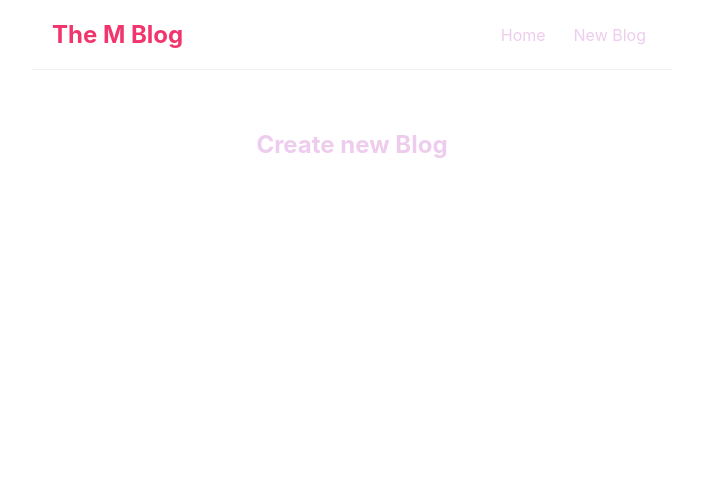
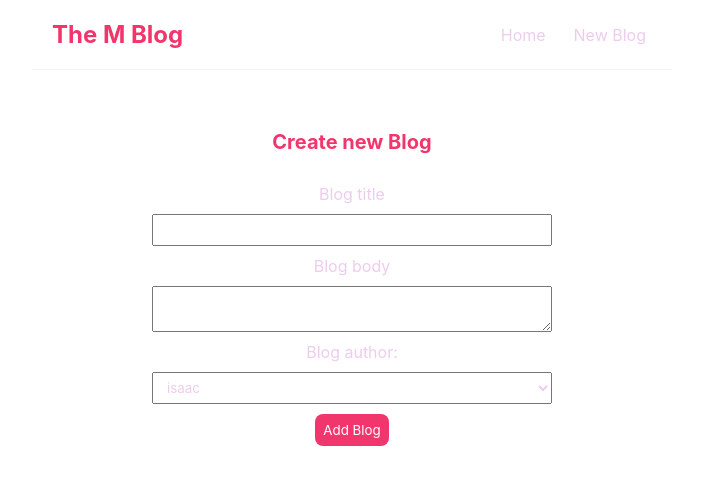
Before and after one commit to uimarshall/modern-react, a React (Create React App) app in the folder mblog/: page /create in a window 1280 px wide. Shown: the top 484 px of the page, without its empty margins (288-991 px from the left). Built offline with nearby package versions, Linux system fonts and the light colour scheme.

Commit message:
Add controlled inputs for CreateBlog

```diff
--- a/mblog/src/CreateBlog.js
+++ b/mblog/src/CreateBlog.js
@@ -1,12 +1,42 @@
-import React from 'react'
+import React, { useState } from 'react'
 
-const CreateBlog=()=>{
-    return (
-        <div className="create">
-            <h2>Create new Blog</h2>
-
-        </div>
-    )
+const CreateBlog = () => {
+  // The state is kept in sync with the value of the input
+  // Controlled Inputs means the value of the input field will be what is in the state
+  const [title, setTitle] = useState('')
+  const [content, setContent] = useState('')
+  const [author, setAuthor] = useState('isaac')
+  return (
+    <div className="create">
+      <h2>Create new Blog</h2>
+      {title && (
+        <p style={{ color: '#333' }}>
+          You entered: <span style={{ color: '#fe396d' }}>{title}</span>
+        </p>
+      )}
+      <form action="">
+        <label htmlFor="">Blog title</label>
+        <input
+          type="text"
+          value={title}
+          onChange={(e) => setTitle(e.target.value)}
+          required
+        />
+        <label htmlFor="">Blog body</label>
+        <textarea
+          value={content}
+          onChange={(e) => setContent(e.target.value)}
+          required
+        ></textarea>
+        <label htmlFor="">Blog author:</label>
+        <select value={author} onChange={(e) => setAuthor(e.target.value)}>
+          <option value="isaac">isaac</option>
+          <option value="jacob">jacob</option>
+        </select>
+        <button type="submit">Add Blog</button>
+      </form>
+    </div>
+  )
 }
 
 export default CreateBlog
--- a/mblog/src/Home.js
+++ b/mblog/src/Home.js
@@ -39,6 +39,7 @@ const Home = () => {
 			{/* Conditional loading */}
 			{isLoading && <div>Loading...</div>}
 			{error && <h1>{error}</h1>}
+
 		    {blogs && <BlogList blogs={blogs} title="All blogs" />}
 
 
--- a/mblog/src/customHooks/useFetch.js
+++ b/mblog/src/customHooks/useFetch.js
@@ -9,47 +9,43 @@
  *
  * We will use cleanup to handle this error to stop d fetch when the component has unmounted.
  * */
-import { useState, useEffect } from "react";
-const useFetch = (url)=>{
+import { useState, useEffect } from 'react'
+const useFetch = (url) => {
   // Array destructuring
-	const [data, setData] = useState(null);
+  const [data, setData] = useState(null)
   const [isLoading, setIsLoading] = useState(true)
   const [error, setError] = useState(null)
 
   useEffect(() => {
-		console.log("use effect runs on first render and re-render");
+    console.log('use effect runs on first render and re-render')
     // Use AbortController to stop fetch when a comp unmount
     const abortCtrl = new AbortController()
-		fetch(url, {signal:abortCtrl.signal})//associate the AbortController wt fetch
-		.then(res=> {
+    fetch(url, { signal: abortCtrl.signal }) //associate the AbortController wt fetch
+      .then((res) => {
         if (!res.ok) {
-				throw Error("Unable to fetch the data for this resource!")
-
+          throw Error('Unable to fetch the data for this resource!')
         }
         return res.json()
       })
-		  .then(data=>{
-			  setData(data);
+      .then((data) => {
+        setData(data)
         //   After loading the data setIsLoading to false
         setIsLoading(false)
         setError(null)
-			}).catch(err=>{
+      })
+      .catch((err) => {
         if (err.name === 'AbortError') {
-					console.log('fetch aborted');
-				}else{
+          console.log('fetch aborted')
+        } else {
           setIsLoading(false)
           // console.log(err.message);
           setError(err.message)
         }
-
       })
     return () => abortCtrl.abort()
+  }, [url])
 
-	}, [url]);
-
-    return{data,isLoading,error}
-
-
+  return { data, isLoading, error }
 }
 
 export default useFetch
--- a/mblog/src/index.css
+++ b/mblog/src/index.css
@@ -50,3 +50,34 @@
 	color: salmon;
 	margin-bottom: 8px;
 }
+.create{
+	max-width: 400px;
+	margin: 0 auto;
+	text-align: center;
+}
+.create label{
+	display: block;
+	text-align: center;
+}
+.create h2{
+	font-size: 20px;
+	color: #f1356d;
+	margin-bottom: 30px;
+}
+.create input, .create textarea, .create select{
+	width: 100%;
+	padding: 6px 10px;
+	margin: 10px 0;
+	border: 1 px solid #aaa;
+	box-sizing: border-box;
+	display: block;
+}
+
+.create button{
+	background: #f1356d;
+	color: #fff;
+	border: 0;
+	padding: 8px;
+	border-radius: 8px;
+	cursor: pointer;
+}
```
Also changed, not shown: mblog/src/BlogDetails.js (+5 -5 lines), mblog/src/BlogList.js (+6 -7 lines), mblog/.prettierrc.json (added), 2 other files (tests, documents, lock files or other folders). Lines whose indentation alone changed are shown as unchanged.
